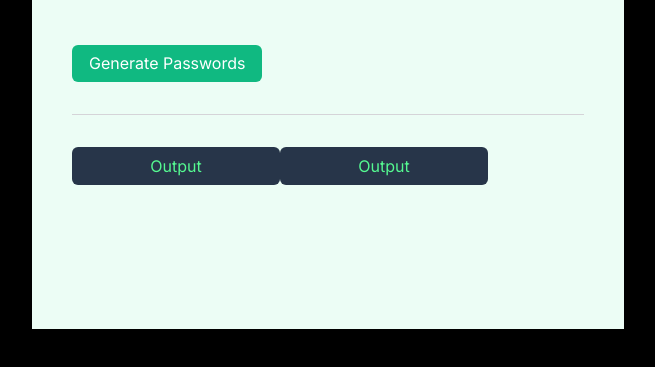
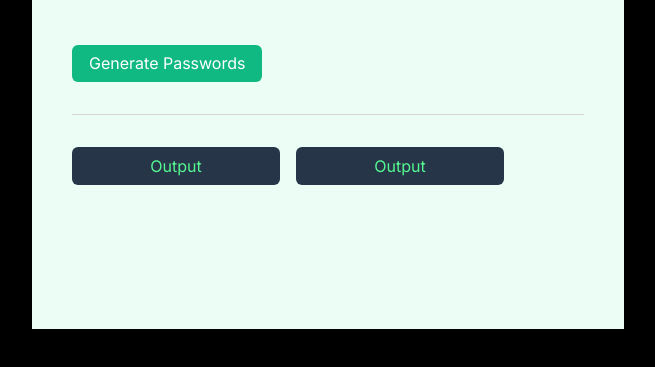
Before and after one commit to eugenesoch/password-generator, a website built with Vite: page index.html in a window 1280 px wide. Shown: the part 367-734 px from the top of the page, without its empty margins (312-967 px from the left). Built offline with nearby package versions, Linux system fonts and the light colour scheme.

Commit message:
Update index.css

```diff
--- a/index.css
+++ b/index.css
@@ -131,7 +131,8 @@ divider {
 .output-wrapper {
     display: flex;
     flex-direction: row;
-    justify-content: space-around;
+    justify-content: center;
+    gap: 1rem
 }
 
 .output {
```
